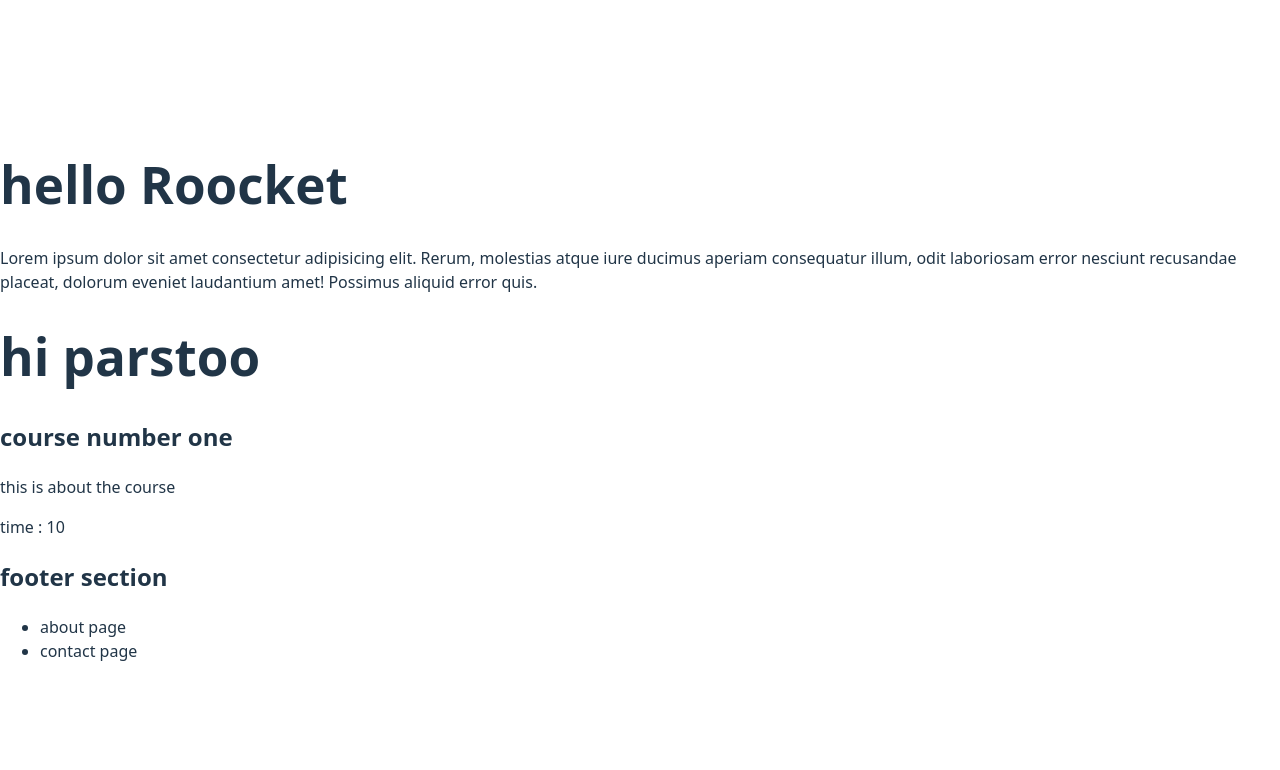
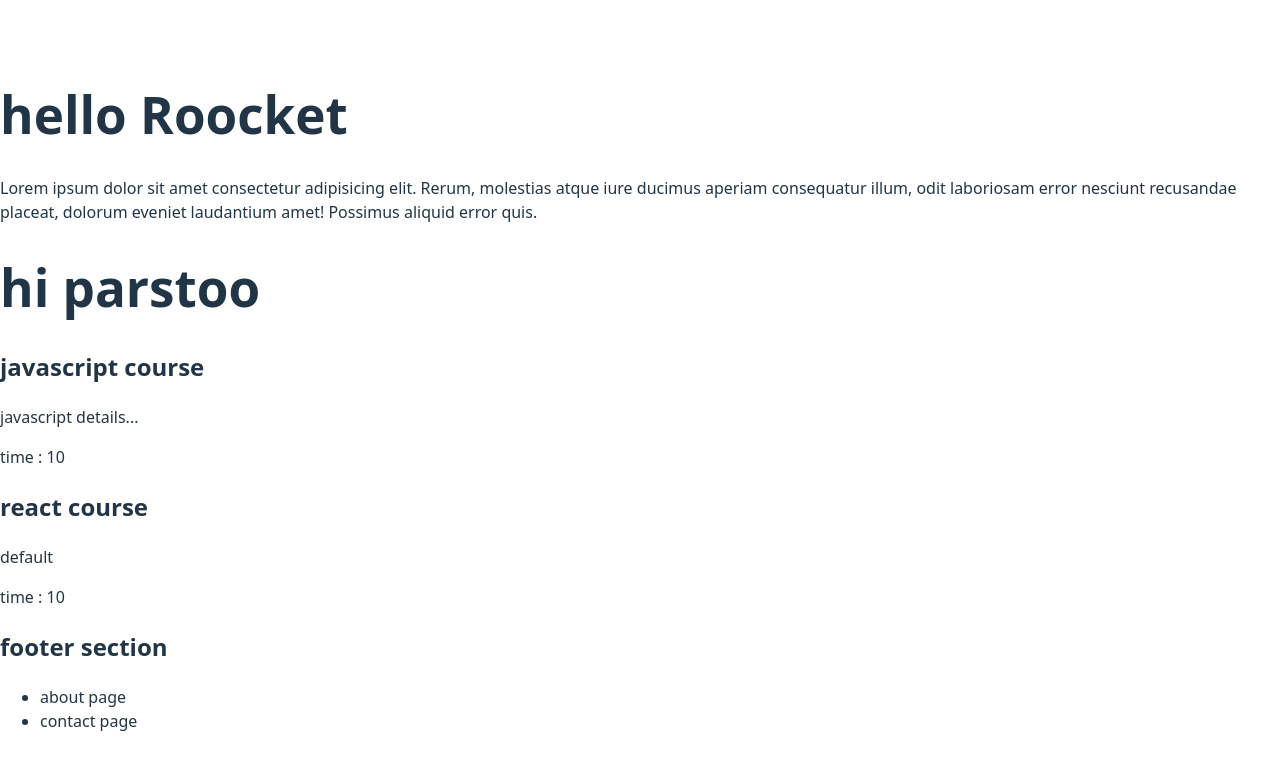
Before and after one commit to netpara/test_react, a React (Vite) app: page / in a window 1280 px wide. Shown: the top 770 px of the page. Built offline with nearby package versions, Linux system fonts and the light colour scheme.

Commit message:
new Part lern

```diff
--- a/src/components/home/CourseBox.jsx
+++ b/src/components/home/CourseBox.jsx
@@ -1,8 +1,8 @@
-export default function CourseBox(props){
+export default function CourseBox({ title: ti , detailes = "default"}){
 return(
 <div>
-    <h2>{props?.course?.title}</h2>
-    <p>{props?.course?.details}</p>
+    <h2>{ti}</h2>
+    <p>{detailes}</p>
     <span>time : 10</span>
 </div>
 )
--- a/src/components/home/Main.jsx
+++ b/src/components/home/Main.jsx
@@ -6,12 +6,12 @@ return(
     <h1>
         hi parstoo
     </h1>
-    <CourseBox course={{
+    {/* <CourseBox course={{
         title: "course number one",
         details : "this is about the course"
-    }}/>
-    {/* <CourseBox title="javascript course" detailes="javascript details..." />
-    <CourseBox title="react course " detailes="react course details ..." /> */}
+    }}/> */}
+    <CourseBox title="javascript course" detailes="javascript details..." />
+    <CourseBox title="react course " />
 </div>
 )
 }
```
